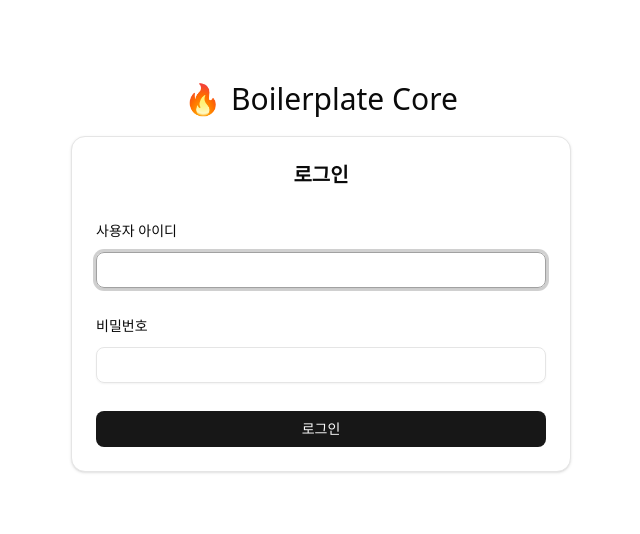
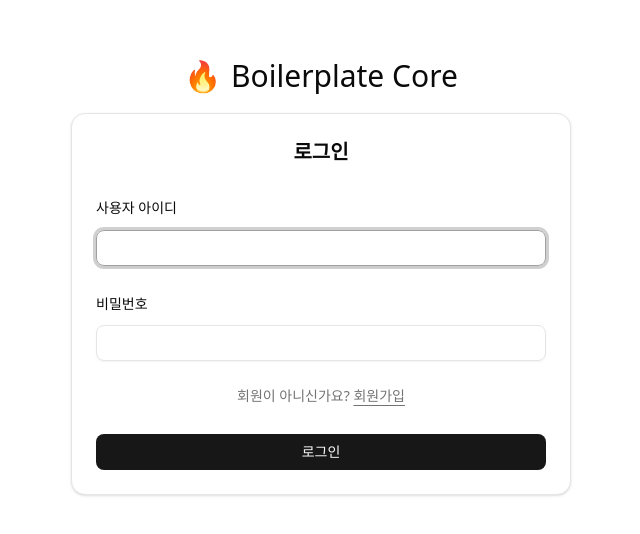
Before and after one commit to harin1124/bplte-core-web, a React (Vite) app: page /login in a window 1280 px wide. Shown: the part 158-692 px from the top of the page, without its empty margins (319-959 px from the left). Built offline with nearby package versions, Linux system fonts and the light colour scheme.

Commit message:
feat: 회원이 아닐 경우 회원가입 페이지로 이동할 수 있도록 링크 및 문구 제공

```diff
--- a/src/pages/Login.tsx
+++ b/src/pages/Login.tsx
@@ -1,6 +1,6 @@
 import Logo from '@/pages/Logo.tsx';
 import { Card, CardContent, CardHeader, CardTitle } from '@/components/ui/card.tsx';
-import { Field, FieldGroup, FieldLabel } from '@/components/ui/field.tsx';
+import { Field, FieldDescription, FieldGroup, FieldLabel } from '@/components/ui/field.tsx';
 import { Input } from '@/components/ui/input.tsx';
 import { Button } from '@/components/ui/button.tsx';
 import { useForm } from 'react-hook-form';
@@ -96,6 +96,9 @@ const Login = () => {
                     }}
                   />
                 </Field>
+                <FieldDescription className="text-center">
+                  회원이 아니신가요? <a href="/join">회원가입</a>
+                </FieldDescription>
                 <Field>
                   <Button type="button" onClick={onSubmit}>
                     로그인
```
